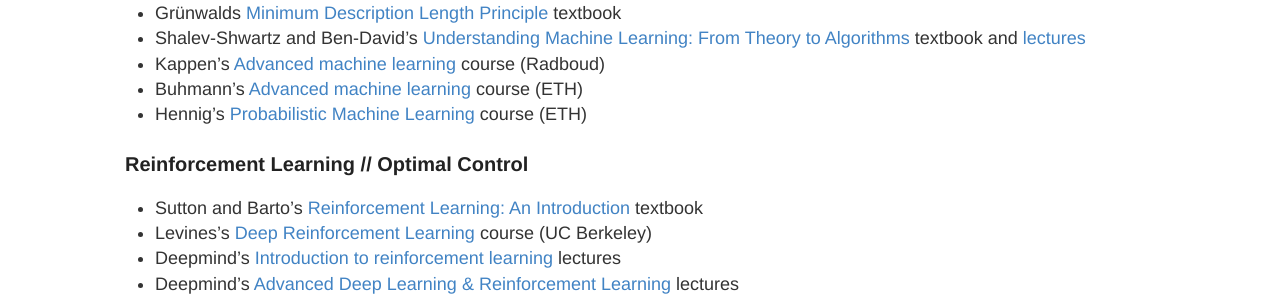
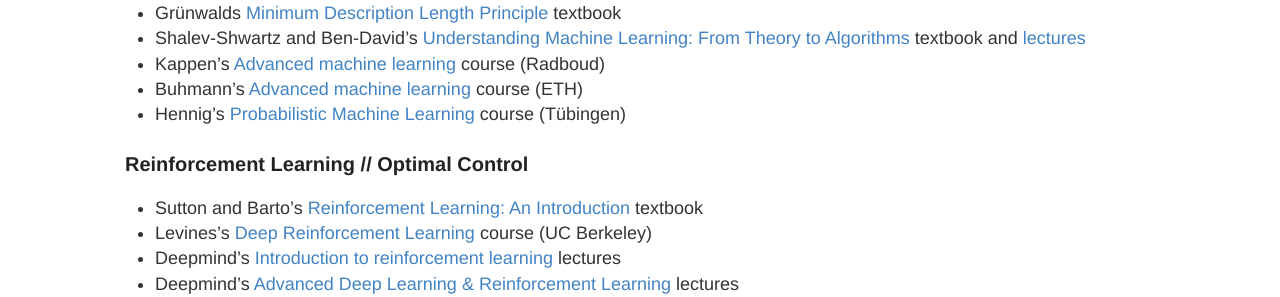
Before and after one commit to Mariusmarten/mariusmarten.github.io, a Jekyll site: the page built from resources.md, in a window 1280 px wide. Shown: the part 854-1151 px from the top of the page. Built offline with Jekyll 4.4.1, drawn with Linux system fonts in a browser that asks for light colours.

Commit message:
Update resources.md

```diff
--- a/resources.md
+++ b/resources.md
@@ -27,7 +27,7 @@ A collection of resources for Computational Neuroscience, Machine Learning and C
 - Shalev-Shwartz and Ben-David's [Understanding Machine Learning: From Theory to Algorithms](https://www.cs.huji.ac.il/~shais/UnderstandingMachineLearning/understanding-machine-learning-theory-algorithms.pdf) textbook and [lectures](https://www.youtube.com/watch?v=b5NlRg8SjZg&list=PLPW2keNyw-usgvmR7FTQ3ZRjfLs5jT4BO&index=1)
 - Kappen's [Advanced machine learning](http://www.snn.ru.nl/~bertk/machinelearning/adv_ml.html) course (Radboud)
 - Buhmann's [Advanced machine learning](https://ml2.inf.ethz.ch/courses/aml/#questions) course (ETH)
-- Hennig's [Probabilistic Machine Learning](https://uni-tuebingen.de/fakultaeten/mathematisch-naturwissenschaftliche-fakultaet/fachbereiche/informatik/lehrstuehle/methoden-des-maschinellen-lernens/lehre/probabilistic-machine-learning/) course (ETH)
+- Hennig's [Probabilistic Machine Learning](https://uni-tuebingen.de/fakultaeten/mathematisch-naturwissenschaftliche-fakultaet/fachbereiche/informatik/lehrstuehle/methoden-des-maschinellen-lernens/lehre/probabilistic-machine-learning/) course (Tübingen)
 
 ### Reinforcement Learning // Optimal Control
 - Sutton and Barto’s [Reinforcement Learning: An Introduction](http://incompleteideas.net/sutton/book/RLbook2018.pdf) textbook
```
